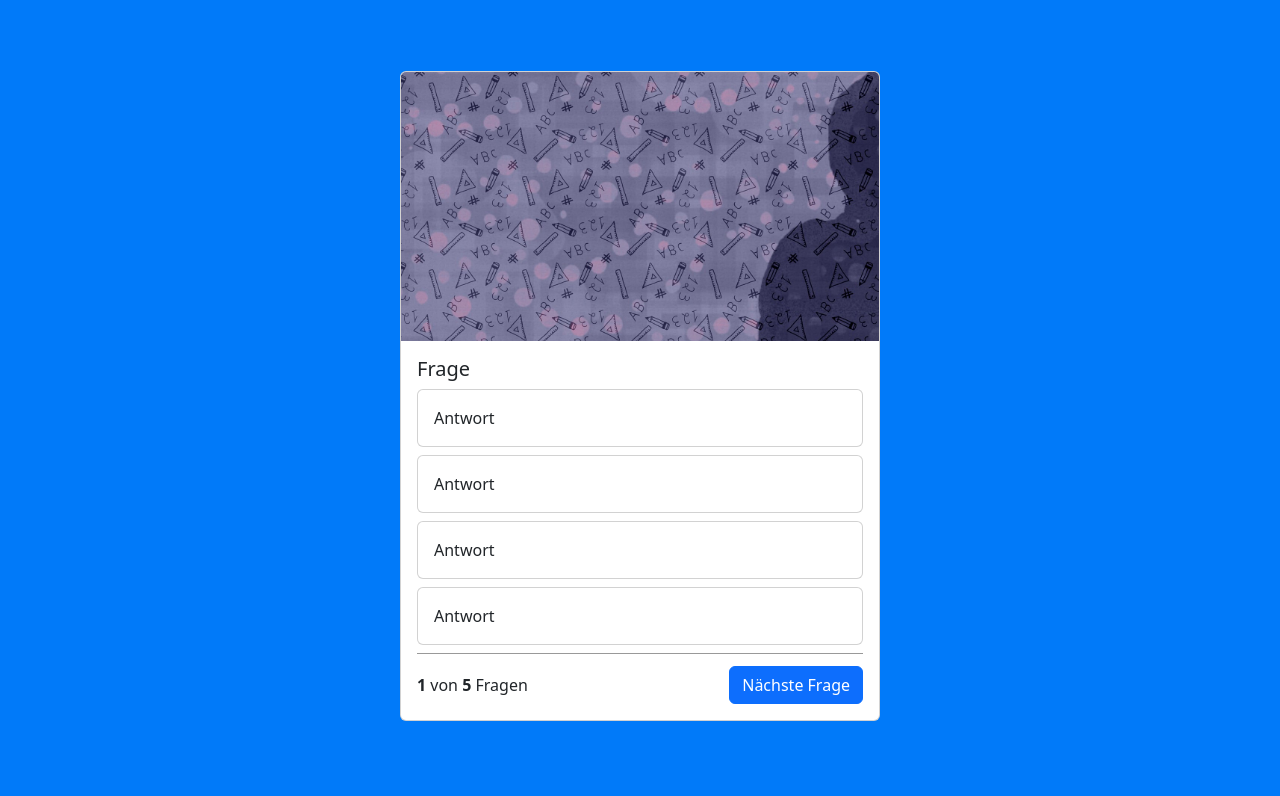
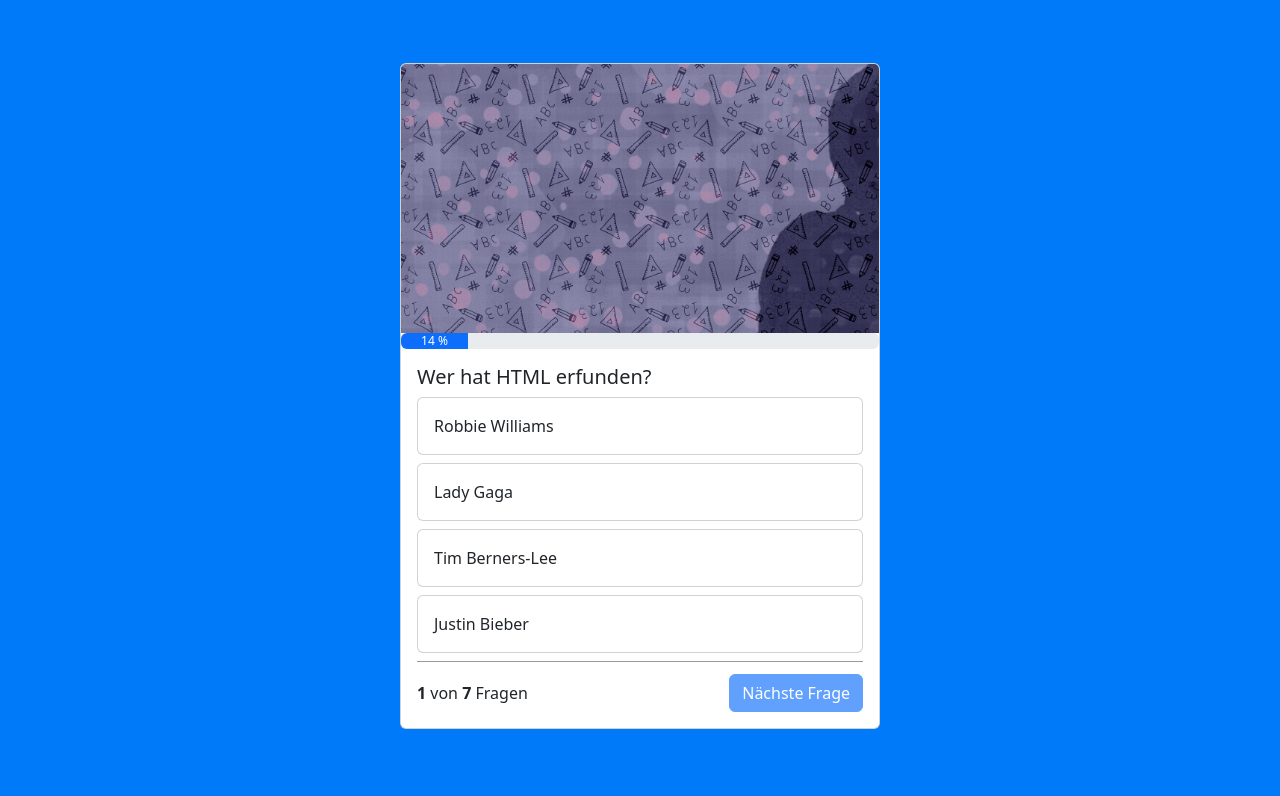
Before and after one commit to vladiK178/quizapp, a plain HTML site: page index.html in a window 1280 px wide. Shown: the part 54-850 px from the top of the page. Drawn offline with nearby package versions, Linux system fonts and the light colour scheme.

Commit message:
added new lines

```diff
--- a/index.html
+++ b/index.html
@@ -15,8 +15,9 @@
     />
     <script src="https://cdn.jsdelivr.net/npm/bootstrap@5.3.0/dist/js/bootstrap.bundle.min.js"></script>
   </head>
-  <body>
-    <nav class="navbar bg-body-tertiary">
+
+  <body onload="init()">
+    <nav class="navbar navbar-light bg-light">
       <div class="container-fluid">
         <span class="navbar-brand mb-0 h1">QuizApp</span>
       </div>
@@ -24,29 +25,68 @@
 
     <div class="container">
       <div class="card quiz-card">
-        <img src="./img/pencil.jpg" class="card-img-top" alt="..." />
-        <div class="card-body">
-          <h5 class="card-title">Frage</h5>
+        <img src="img/pencil.jpg" id="header-image" class="card-img-top" />
 
-          <div class="card mb-2">
-            <div class="card-body">Antwort</div>
+        <div class="progress">
+          <div
+            class="progress-bar"
+            id="progress-bar"
+            role="progressbar"
+            style="width: 0%"
+          >
+            25%
+          </div>
+        </div>
+
+        <div class="card-body" id="endScreen" style="display: none">
+          <div class="text-center final-headline">Quiz beendet!</div>
+
+          <div class="text-center">
+            Du hast <b id="amount-of-right-questions">XXX</b> Fragen von
+            <b id="amount-of-questions">XXX</b>
+            richtig beantwortet.
           </div>
 
-          <div class="card mb-2">
-            <div class="card-body">Antwort</div>
+          <div class="button-row">
+            <button onclick="restartGame()" class="btn btn-primary">
+              Erneut spielen
+            </button>
+          </div>
+        </div>
+
+        <div class="card-body" id="questionBody">
+          <h5 class="card-title" id="questiontext">Frage</h5>
+
+          <div class="card quiz-answer-card mb-2" onclick="answer('answer_1')">
+            <div class="card-body" id="answer_1">Antwort</div>
           </div>
 
-          <div class="card mb-2">
-            <div class="card-body">Antwort</div>
+          <div class="card quiz-answer-card mb-2" onclick="answer('answer_2')">
+            <div class="card-body" id="answer_2">Antwort</div>
           </div>
 
-          <div class="card mb-2">
-            <div class="card-body">Antwort</div>
+          <div class="card quiz-answer-card mb-2" onclick="answer('answer_3')">
+            <div class="card-body" id="answer_3">Antwort</div>
+          </div>
+
+          <div class="card quiz-answer-card mb-2" onclick="answer('answer_4')">
+            <div class="card-body" id="answer_4">Antwort</div>
           </div>
 
           <div class="question-footer">
-            <span> <b>1</b> von <b>5</b> Fragen </span>
-            <button class="btn btn-primary">Nächste Frage</button>
+            <span>
+              <b id="question-number">1</b> von
+              <b id="all-questions">5</b> Fragen
+            </span>
+
+            <button
+              onclick="nextQuestion()"
+              class="btn btn-primary"
+              id="next-button"
+              disabled
+            >
+              Nächste Frage
+            </button>
           </div>
         </div>
       </div>
```
